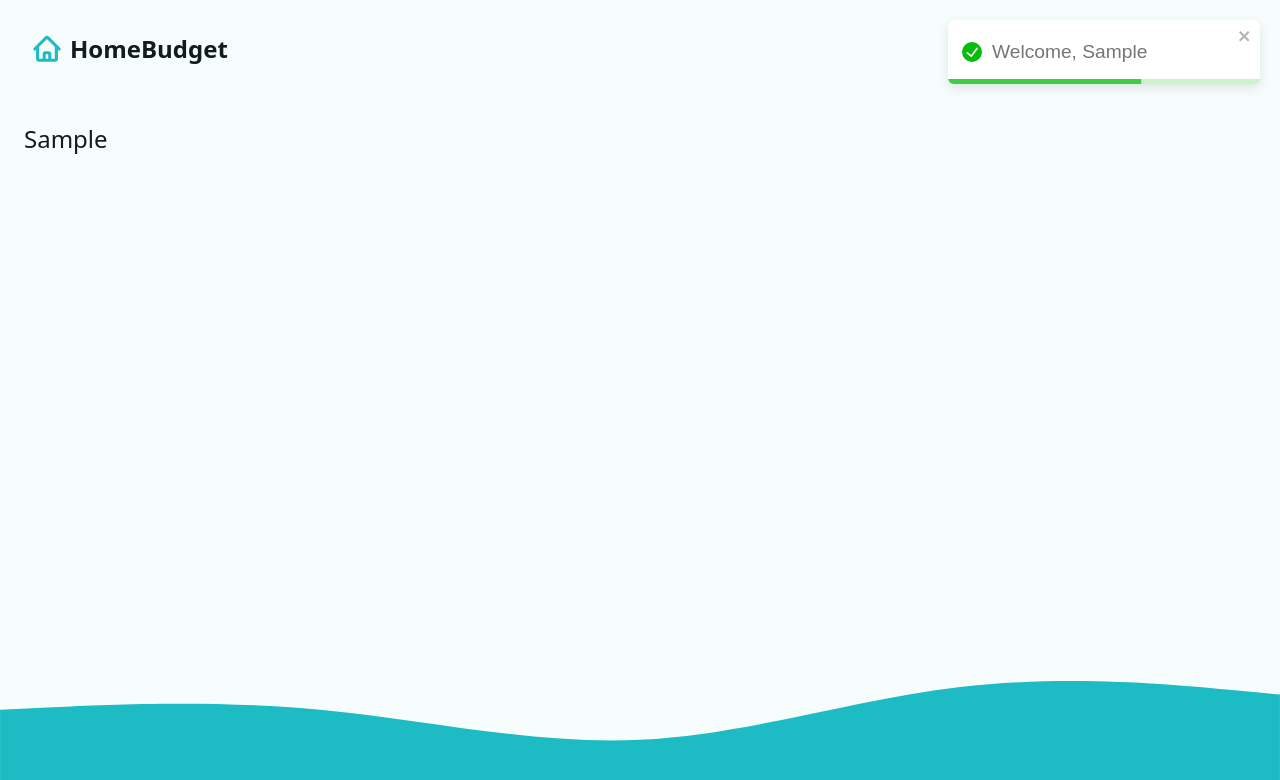
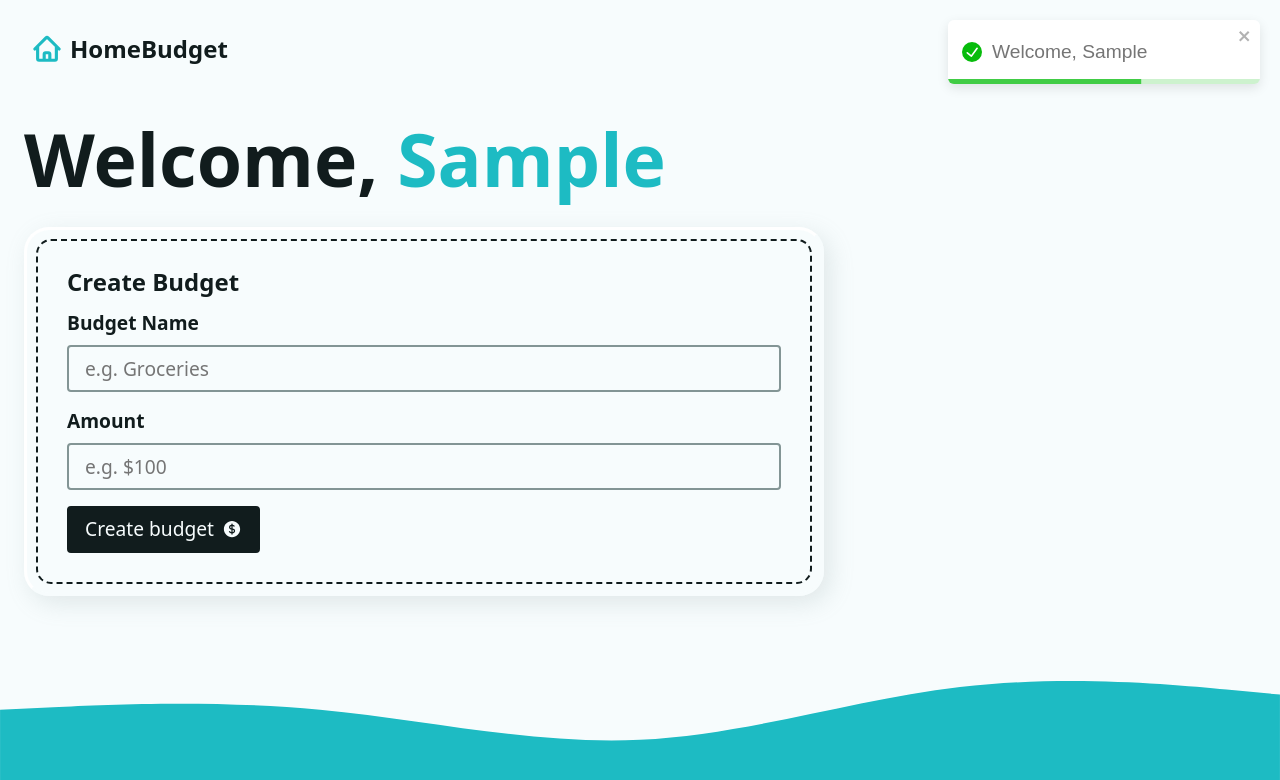
Before and after one commit to lexxycool/budget-app, a React (Vite) app: page / in a window 1280 px wide. Both pictures are taken after typing "Sample" into the empty fields and a click on the button "Create Account". Shown: the top 780 px of the page. Built offline with nearby package versions, Linux system fonts and the light colour scheme.

Commit message:
committing new budget form code

```diff
--- /dev/null
+++ b/src/components/AddBudgetForm.jsx
@@ -0,0 +1,49 @@
+import { CurrencyDollarIcon } from '@heroicons/react/24/solid'
+import React from 'react'
+import { Form } from 'react-router-dom'
+
+function AddBudgetForm() {
+  return (
+    <div className='form-wrapper'>
+        <h2 className='h3'>
+            Create Budget
+        </h2>
+        <Form
+            method='post'
+            className='grid-sm'
+        >
+            <div className="grid-xs">
+                <label htmlFor='newBudget'> Budget Name </label>
+                <input
+                    type='text'
+                    name='newBudget'
+                    id='newBudget'
+                    placeholder='e.g. Groceries'
+                    required
+                />
+            </div>
+            <div className="grid-xs">
+                <label htmlFor='newBudgeAmountt'> Amount </label>
+                <input
+                    type='number'
+                    step='0.01'
+                    name='newBudgetAmount'
+                    id='newBudgetAmount'
+                    placeholder='e.g. $100'
+                    required
+                    inputMode='decimal'
+                />
+            </div>
+            <button
+                type='submit'
+                className='btn btn--dark'
+            >
+                <span>Create budget</span>
+                <CurrencyDollarIcon width={20}/>
+            </button>
+        </Form>
+    </div>
+  )
+}
+
+export default AddBudgetForm
--- a/src/pages/Dashboard.jsx
+++ b/src/pages/Dashboard.jsx
@@ -3,11 +3,13 @@
 import { useLoaderData } from 'react-router-dom';
 import Intro from '../components/Intro';
 import { toast } from 'react-toastify';
+import AddBudgetForm from '../components/AddBudgetForm';
 
 //loader
 export function dashboardLoader() {
   const userName = fetchData("userName");
-  return { userName }
+  const budgets = fetchData("budgets");
+  return { userName, budgets }
 }
 
 //action
@@ -23,11 +25,25 @@
 }
 
 const Dashboard = () => {
-  const { userName } = useLoaderData();
+  const { userName, budgets } = useLoaderData();
 
   return (
     <>
-      { userName ? (<p>{userName}</p>) : <Intro /> }
+      { userName ? (
+        <div className='dashboard'>
+          <h1>
+            Welcome, <span className='accent'>{userName}</span>
+          </h1>
+          <div className='grid-sm'>
+            {/* { budgets ? () : () } */}
+            <div className="grid-lg">
+              <div className="flex-lg">
+                <AddBudgetForm />
+              </div>
+            </div>
+          </div>
+        </div>
+      ) : <Intro /> }
     </>
   )
 }
```
